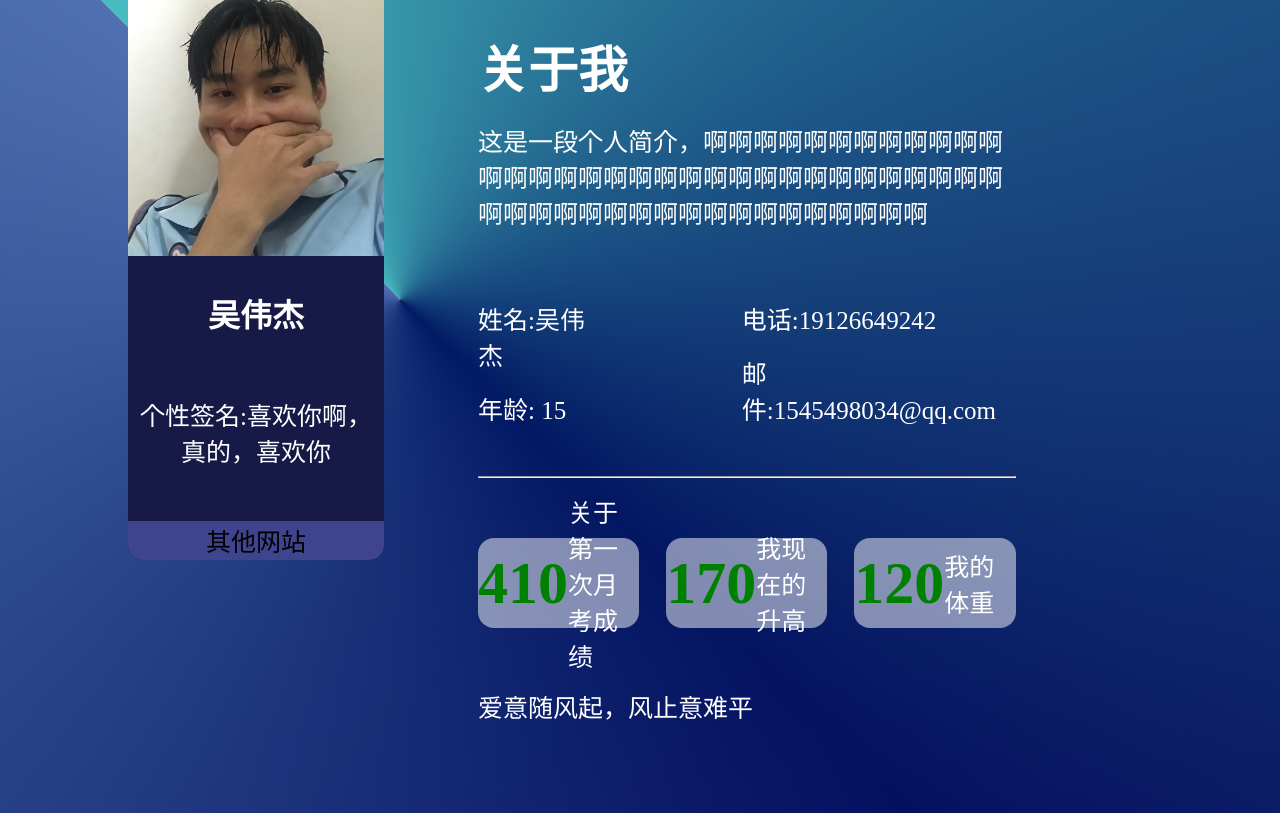
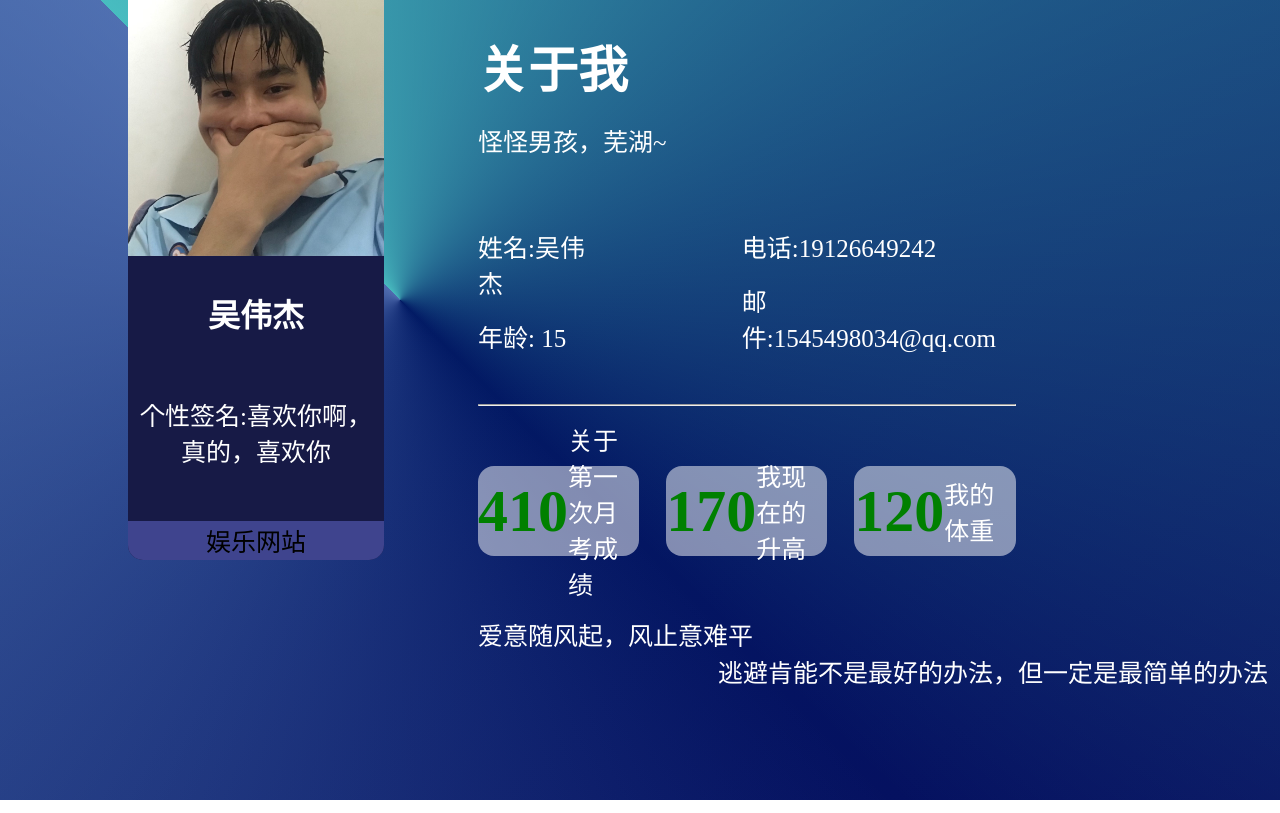
Before and after one commit to wwjhttp/wwjhttp.github.io, a plain HTML site: page index.html in a window 1280 px wide. Drawn offline with Linux system fonts and the light colour scheme.

Commit message:
Update index.html

```diff
--- a/index.html
+++ b/index.html
@@ -139,12 +139,12 @@
             <h1>吴伟杰</h1>
             <p>个性签名:喜欢你啊，真的，喜欢你</p>
         </div>
-        <button onclick="a();">其他网站</button>
+        <button onclick="a();">娱乐网站</button>
     </div>
     <div class="right">
         <h2>关于我</h2>
         <div class="jianjie">
-            <p>这是一段个人简介，啊啊啊啊啊啊啊啊啊啊啊啊啊啊啊啊啊啊啊啊啊啊啊啊啊啊啊啊啊啊啊啊啊啊啊啊啊啊啊啊啊啊啊啊啊啊啊啊啊啊啊
+            <p>怪怪男孩，芜湖~
             </p>
             <div class="box1">
                 <div style="margin-right: 25%;">
@@ -172,7 +172,9 @@
                 </div>
             </div>
             <div class="wenzhang">
-                <pre>爱意随风起，风止意难平</p>
+                <pre>爱意随风起，风止意难平
+                逃避肯能不是最好的办法，但一定是最简单的办法
+                </pre>
             </div>
 
         </div>
```
